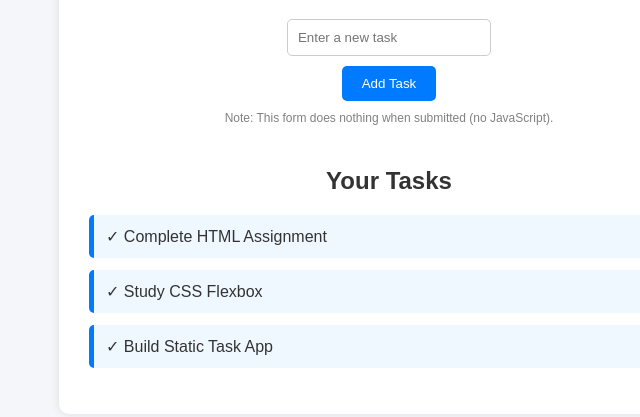
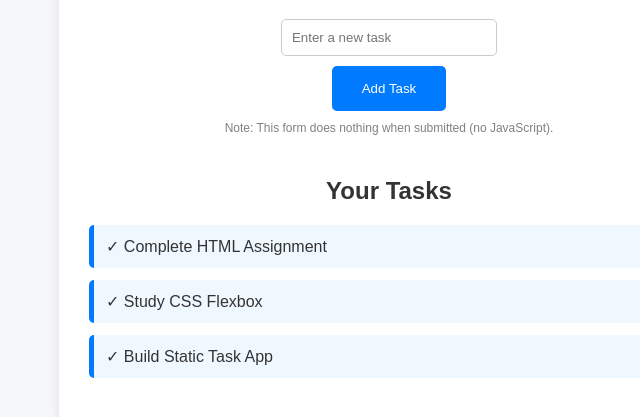
Before and after one commit to sajagsilwal123/SummerClass, a plain HTML site: page index.html in a window 1280 px wide. Shown: the part 151-568 px from the top of the page, without its empty margins (251-891 px from the left). Drawn offline with Linux system fonts and the light colour scheme.

Commit message:
Change padding widths

```diff
--- a/index.html
+++ b/index.html
@@ -2,7 +2,7 @@
 <html lang="en">
 <head>
   <meta charset="UTF-8" />
-  <!-- <meta name="viewport" content="width=device-width, initial-scale=1.0"/> -->
+  <meta name="viewport" content="width=device-width, initial-scale=1.0"/>
   <title>Static Task App</title>
   <link rel="stylesheet" href="style.css">
 </head>
--- a/style.css
+++ b/style.css
@@ -42,7 +42,7 @@ h1, h2 {
 }
 
 .task-input button {
-  padding: 10px 20px;
+  padding: 15px 30px;
   background-color: #007bff;
   border: none;
   color: white;
```
